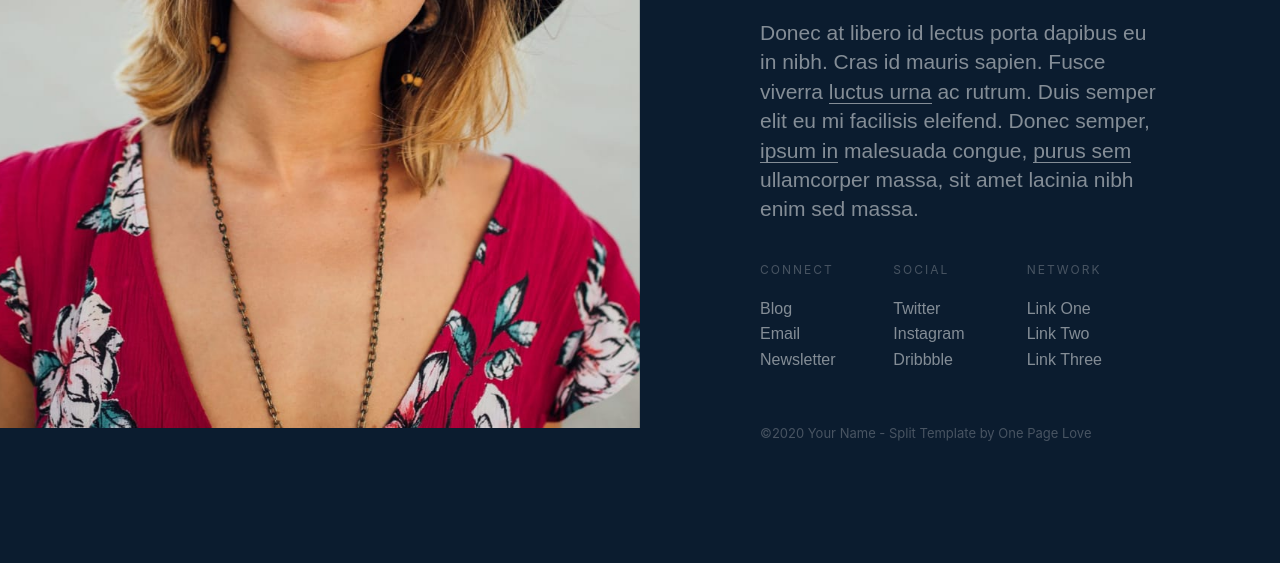
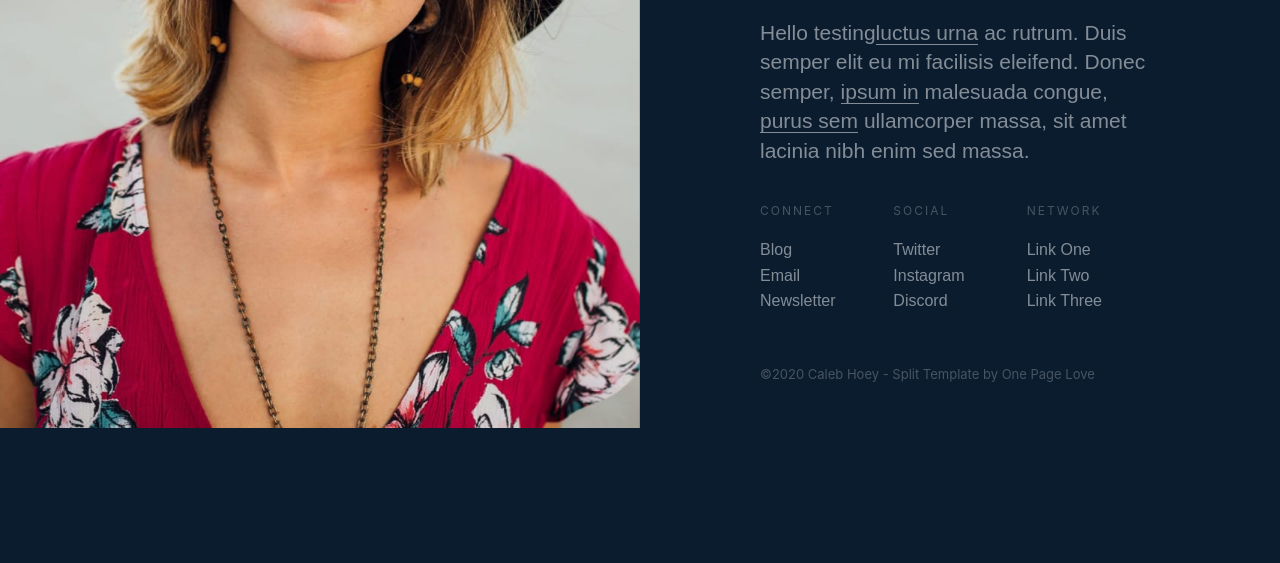
Before and after one commit to Caleb-Hoey/DoodleWebsite, a plain HTML site: page index.html in a window 1280 px wide. Shown: the part 372-935 px from the top of the page. After the commit the page ends 876 px from the top, so only its background shows below. Drawn offline with nearby package versions, Linux system fonts and the light colour scheme; a script that the page names is missing.

Commit message:
Update index.html

```diff
--- a/index.html
+++ b/index.html
@@ -28,9 +28,9 @@ body {
     </div>
     <div class="rightcontent w-col w-col-6 w-col-stack">
       <div data-w-id="3fd5aeb3-22da-ed60-7286-0d11f16597d3" style="opacity:0" class="content">
-        <div class="name">Jenny Jones</div>
+        <div class="name">Notebook Defenders</div>
         <h1 class="tagline"><strong class="bold-text">Designer. Stylist. Nomad.</strong></h1>
-        <p class="bio">Donec at libero id lectus porta dapibus eu in nibh. Cras id mauris sapien. Fusce viverra <a href="#" class="bio-links">luctus urna</a> ac rutrum. Duis semper elit eu mi facilisis eleifend. Donec semper, <a href="#" class="bio-links">ipsum in</a> malesuada congue, <a href="#" class="bio-links">purus sem</a> ullamcorper massa, sit amet lacinia nibh enim sed massa. </p>
+        <p class="bio">Hello testing<a href="#" class="bio-links">luctus urna</a> ac rutrum. Duis semper elit eu mi facilisis eleifend. Donec semper, <a href="#" class="bio-links">ipsum in</a> malesuada congue, <a href="#" class="bio-links">purus sem</a> ullamcorper massa, sit amet lacinia nibh enim sed massa. </p>
         <div class="links w-row">
           <div class="column w-col w-col-4">
             <div class="text-block-2">Connect</div>
@@ -56,7 +56,7 @@ body {
                 <a href="#">Instagram</a>
               </li>
               <li>
-                <a href="#">Dribbble</a>
+                <a href="#">Discord</a>
               </li>
             </ul>
           </div>
@@ -75,7 +75,7 @@ body {
             </ul>
           </div>
         </div>
-        <div class="credit">©2020 Your Name - <a href="https://onepagelove.com/split" target="_blank" class="credit-links">Split Template</a> by <a href="https://onepagelove.com" target="_blank" class="credit-links">One Page Love</a>
+        <div class="credit">©2020 Caleb Hoey - <a href="https://onepagelove.com/split" target="_blank" class="credit-links">Split Template</a> by <a href="https://onepagelove.com" target="_blank" class="credit-links">One Page Love</a>
         </div>
       </div>
     </div>
```
